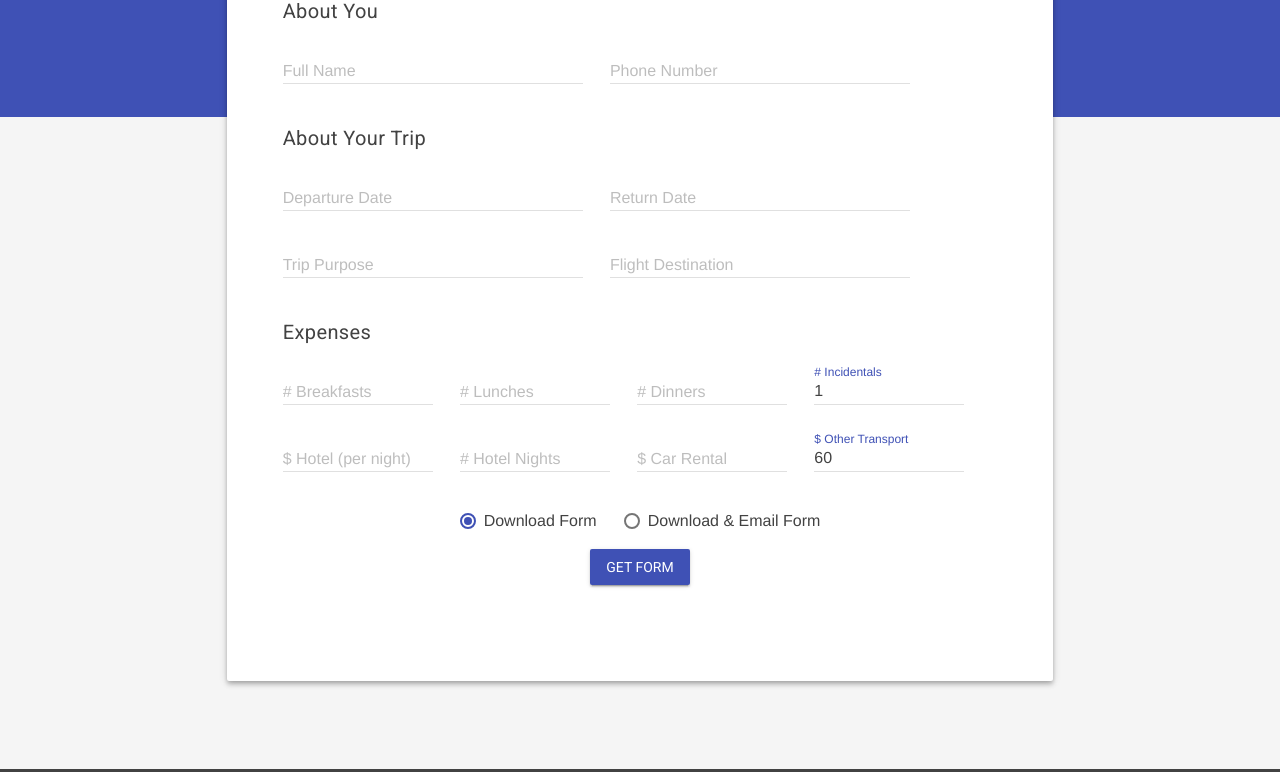
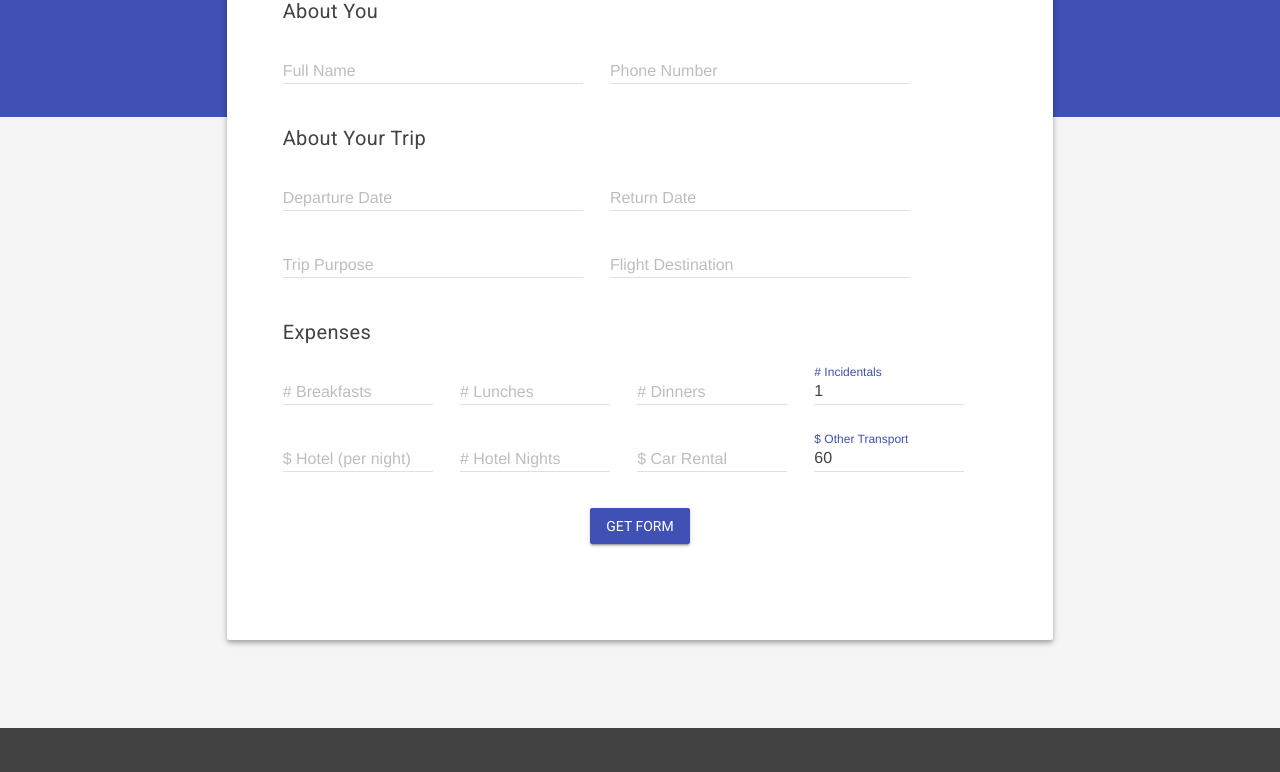
Before and after one commit to dlanger/advancebot3000, a Flask app: page / in a window 1280 px wide. Shown: the part 427-1199 px from the top of the page. Run offline with Flask 2, Linux system fonts and the light colour scheme.

Commit message:
Remove email option
Geoff doesn't like signing forms for people, which makes the
email-only workflow not work. Also PCO seems to silently drop
emails from SES (it works fine when I send it to my gmail)

```diff
--- a/templates/index.html
+++ b/templates/index.html
@@ -136,7 +136,7 @@
                     <span class="mdl-textfield__error">Input is not a number</span>
                 </div>
               </p>
-              <p class="center-align">
+              <p class="center-align hidden">
                 <label class="mdl-radio mdl-js-radio mdl-js-ripple-effect" for="download">
                     <input type="radio" id="download" class="mdl-radio__button" name="email_me" value="0" checked />
                     <span class="mdl-radio__label">Download Form</span>
```
